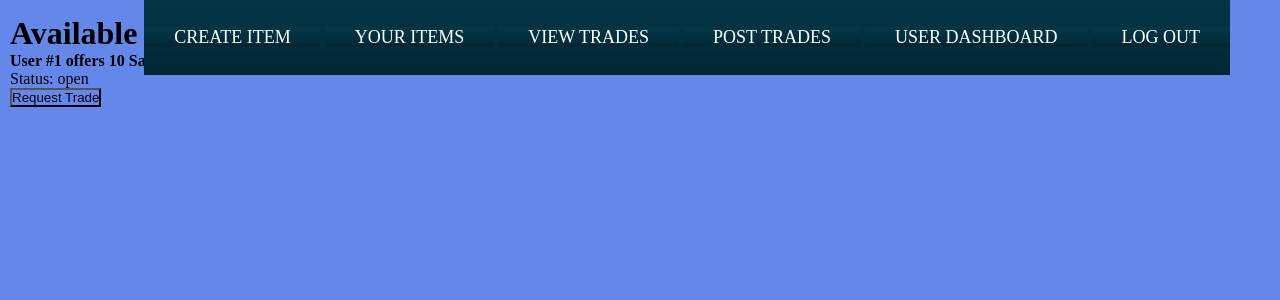
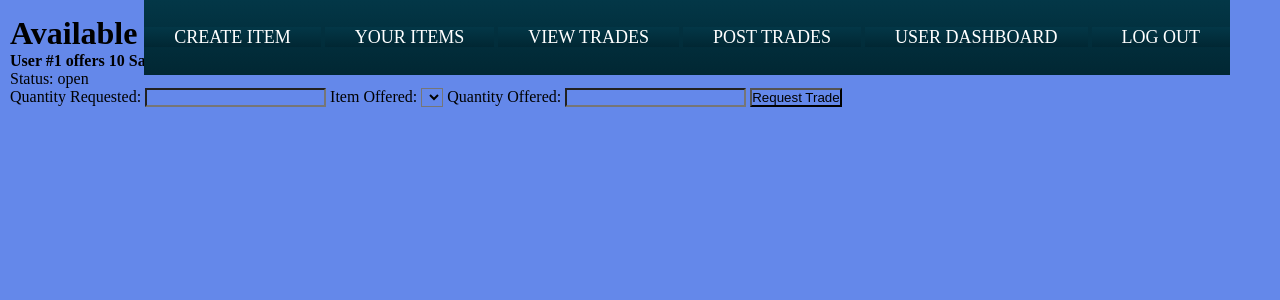
Before and after one commit to Alex-Senst/BarterBuddies, a Django app: page /view_trades/ in a window 1280 px wide. Shown: the part 75-375 px from the top of the page. Run offline with Django 5.2, Linux system fonts and the light colour scheme; a user stored in the database is signed in; tables that the repository leaves empty hold one stand-in row (values such as "Sample post"); lists and menus that the app fills with data are empty.

Commit message:
Update view_trades.html

```diff
--- a/dev/bblogin/login/templates/login/view_trades.html
+++ b/dev/bblogin/login/templates/login/view_trades.html
@@ -2,7 +2,7 @@
 <html>
 <head>
     <style>
-            .trade-items{
+        .trade-items {
             margin: 10px;
         }
     </style>
@@ -10,7 +10,7 @@
 <body>
     {% include "login/navbar.html" %}
     <div class="content">
-            <div class= "trade-items">
+        <div class="trade-items">
             <h1>Available Items</h1>
 
             {% if open_trades %}
@@ -19,9 +19,23 @@
                     <li>
                         <strong>User #{{ trade.user_id }} offers {{ trade.quantity }} {{ trade.item_offered }}</strong>
                         <p>Status: {{ trade.status }}</p>
+
                         {% if trade.status == "open" %}
                             <form action="{% url 'request_trade' trade.id %}" method="post">
                                 {% csrf_token %}
+                                <label for="quantity_requested">Quantity Requested:</label>
+                                <input type="number" name="quantity_requested" min="1" required>
+
+                                <label for="item_offered">Item Offered:</label>
+                                <select name="item_offered" required>
+                                    {% for item in user_items %}
+                                        <option value="{{ item.id }}">{{ item.name }}</option>
+                                    {% endfor %}
+                                </select>
+
+                                <label for="quantity_offered">Quantity Offered:</label>
+                                <input type="number" name="quantity_offered" min="1" required>
+
                                 <button type="submit">Request Trade</button>
                             </form>
                         {% endif %}
```
Lines whose indentation alone changed are shown as unchanged.
